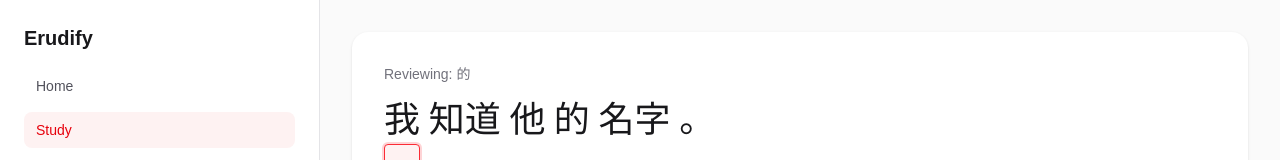
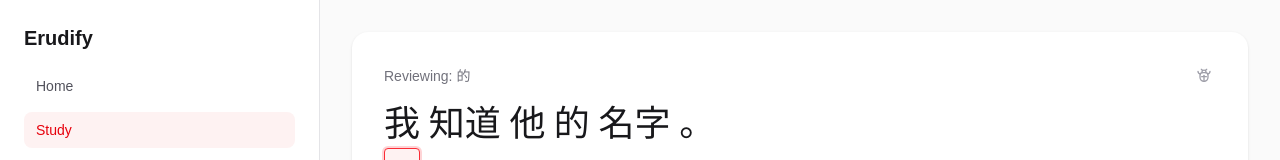
Before and after one commit to erudify/app.js, a Next.js app: page /read in a window 1280 px wide. Shown: the top 160 px of the page. Built offline with nearby package versions, Linux system fonts and the light colour scheme.

Commit message:
Add debug modal to show exercise selection scores (#14)

```diff
--- a/src/app/read/page.tsx
+++ b/src/app/read/page.tsx
@@ -23,6 +23,8 @@ import {
   addExerciseToHistory,
   getExerciseWords,
   getPinyinForWord,
+  getExerciseCandidates,
+  ScoredExercise,
 } from "@/lib/exercises";
 import { processPinyinInput } from "@/lib/pinyin";
 
@@ -193,6 +195,7 @@ export default function ReadPage() {
   const [inputValue, setInputValue] = useState("");
   const [showHint, setShowHint] = useState(false);
   const [hintedWordIndices, setHintedWordIndices] = useState<Set<number>>(new Set()); // Track which word indices had hints
+  const [showDebug, setShowDebug] = useState(false);
   const inputRef = useRef<HTMLInputElement>(null);
 
   // Load exercises and word list on mount
@@ -259,6 +262,12 @@ export default function ReadPage() {
   const currentExercise = displayedExerciseIndex !== null ? exercises[displayedExerciseIndex] : null;
   const currentIndex = displayedExerciseIndex ?? -1;
   const targetWord = nextExerciseData?.index === displayedExerciseIndex ? nextExerciseData.targetWord : undefined;
+
+  // Calculate debug candidates if targetWord is present
+  const debugCandidates = useMemo(() => {
+    if (!targetWord || !showDebug) return [];
+    return getExerciseCandidates(targetWord, exercises, progress);
+  }, [targetWord, showDebug, exercises, progress]);
 
   // Save progress whenever it changes
   useEffect(() => {
@@ -578,8 +587,36 @@ export default function ReadPage() {
           {/* Current exercise */}
           <div className="mb-8 rounded-2xl bg-white p-8 shadow-sm dark:bg-zinc-900">
             {targetWord && (
-              <div className="mb-4 text-sm text-zinc-500 dark:text-zinc-400">
-                Reviewing: <span className="font-medium">{targetWord}</span>
+              <div className="mb-4 flex items-center justify-between">
+                <div className="text-sm text-zinc-500 dark:text-zinc-400">
+                  Reviewing: <span className="font-medium">{targetWord}</span>
+                </div>
+                <button
+                  onClick={() => setShowDebug(true)}
+                  className="rounded p-1 text-zinc-400 hover:bg-zinc-100 hover:text-zinc-600 dark:text-zinc-500 dark:hover:bg-zinc-800 dark:hover:text-zinc-300"
+                  title="Debug exercise selection"
+                >
+                  <svg
+                    xmlns="http://www.w3.org/2000/svg"
+                    width="16"
+                    height="16"
+                    viewBox="0 0 24 24"
+                    fill="none"
+                    stroke="currentColor"
+                    strokeWidth="2"
+                    strokeLinecap="round"
+                    strokeLinejoin="round"
+                  >
+                    <path d="m8 2 1.88 1.88" />
+                    <path d="M14.12 3.88 16 2" />
+                    <path d="M9 7.13v-1a3.003 3.003 0 0 1 6 0v1" />
+                    <path d="M12 20c-3.3 0-6-2.7-6-6v-3a4 4 0 0 1 4-4h4a4 4 0 0 1 4 4v3c0 3.3-2.7 6-6 6" />
+                    <path d="M12 20v-9" />
+                    <path d="M6.53 9C4.6 8.8 3 7.1 3 5" />
+                    <path d="M17.47 9c1.93-.2 3.53-1.9 3.53-4" />
+                    <path d="M8.5 13h7" />
+                  </svg>
+                </button>
               </div>
             )}
 
@@ -670,6 +707,70 @@ export default function ReadPage() {
           </div>
         </div>
       </main>
+
+      {/* Debug Modal */}
+      {showDebug && (
+        <div className="fixed inset-0 z-50 flex items-center justify-center bg-black/50 p-4 backdrop-blur-sm">
+          <div className="flex max-h-[80vh] w-full max-w-2xl flex-col rounded-2xl bg-white shadow-xl dark:bg-zinc-900">
+            <div className="flex items-center justify-between border-b border-zinc-200 p-6 dark:border-zinc-800">
+              <h3 className="text-xl font-bold text-zinc-900 dark:text-white">
+                Exercise Selection Debug: {targetWord}
+              </h3>
+              <button
+                onClick={() => setShowDebug(false)}
+                className="text-zinc-500 hover:text-zinc-700 dark:text-zinc-400 dark:hover:text-zinc-200"
+              >
+                ✕
+              </button>
+            </div>
+            <div className="flex-1 overflow-y-auto p-6">
+              <div className="space-y-4">
+                {debugCandidates.map((cand) => (
+                  <div
+                    key={cand.index}
+                    className={`rounded-xl border p-4 ${cand.index === currentIndex
+                        ? "border-red-500 bg-red-50/50 dark:border-red-900 dark:bg-red-900/20"
+                        : "border-zinc-200 dark:border-zinc-800"
+                      }`}
+                  >
+                    <div className="mb-2 flex items-center justify-between">
+                      <span className="text-sm font-bold text-zinc-900 dark:text-white">
+                        Option #{cand.index} {cand.index === currentIndex && " (Selected)"}
+                      </span>
+                      <span className="rounded bg-zinc-100 px-2 py-0.5 text-sm font-mono font-bold text-zinc-700 dark:bg-zinc-800 dark:text-zinc-300">
+                        Score: {cand.score}
+                      </span>
+                    </div>
+                    <div className="mb-3">
+                      <div className="text-lg text-zinc-900 dark:text-white">{cand.exercise.segments.map(s => s.chinese).join("")}</div>
+                      <div className="text-sm text-zinc-500">{cand.exercise.english}</div>
+                    </div>
+                    <div className="flex flex-wrap gap-2 text-xs">
+                      <span className={`rounded-full px-2 py-0.5 ${cand.breakdown.hasNewWords ? "bg-amber-100 text-amber-700 dark:bg-amber-900/30 dark:text-amber-400" : "bg-green-100 text-green-700 dark:bg-green-900/30 dark:text-green-400"}`}>
+                        {cand.breakdown.hasNewWords ? "Has New Words (-1000)" : "No New Words (+1000)"}
+                      </span>
+                      <span className="rounded-full bg-blue-100 px-2 py-0.5 text-blue-700 dark:bg-blue-900/30 dark:text-blue-400">
+                        Future review words: {cand.breakdown.futureReviewWordsCount} (×100)
+                      </span>
+                      <span className={`rounded-full px-2 py-0.5 ${cand.breakdown.isUnseen ? "bg-green-100 text-green-700 dark:bg-green-900/30 dark:text-green-400" : "bg-zinc-100 text-zinc-500 dark:bg-zinc-800 dark:text-zinc-400"}`}>
+                        {cand.breakdown.isUnseen ? "Unseen (+10)" : "Seen (+0)"}
+                      </span>
+                    </div>
+                  </div>
+                ))}
+              </div>
+            </div>
+            <div className="border-t border-zinc-200 p-6 dark:border-zinc-800">
+              <button
+                onClick={() => setShowDebug(false)}
+                className="w-full rounded-xl bg-zinc-900 px-4 py-2 font-medium text-white hover:bg-zinc-800 dark:bg-white dark:text-zinc-900 dark:hover:bg-zinc-200"
+              >
+                Close
+              </button>
+            </div>
+          </div>
+        </div>
+      )}
     </div>
   );
 }
--- a/src/lib/exercises.ts
+++ b/src/lib/exercises.ts
@@ -1,4 +1,15 @@
 import type { Exercise, StudentProgress, WordIntervalChange } from "./types";
+
+export interface ScoredExercise {
+  exercise: Exercise;
+  index: number;
+  score: number;
+  breakdown: {
+    hasNewWords: boolean;
+    futureReviewWordsCount: number;
+    isUnseen: boolean;
+  };
+}
 
 const INITIAL_INTERVAL = 30; // 30 seconds
 const INTERVAL_MULTIPLIER = 5;
@@ -49,47 +60,14 @@ export function selectNextExercise(
     // We have words to review - pick the most urgent one
     const targetWord = wordsNeedingReview[0].word;
 
-    // Filter exercises that contain the target word
-    const candidateExercises = exercises
-      .map((ex, idx) => ({ exercise: ex, index: idx }))
-      .filter(({ exercise }) => exerciseContainsWord(exercise, targetWord));
+    // Use the new helper to score candidates
+    const scoredExercises = getExerciseCandidates(targetWord, exercises, progress);
 
-    if (candidateExercises.length === 0) {
+    if (scoredExercises.length === 0) {
       // This word is in progress but no exercises contain it?
       // Fall back to new words or next in list
       return selectNewExercise(exercises, progress, orderedWordList);
     }
-
-    // Score each exercise based on priorities
-    const scoredExercises = candidateExercises.map(({ exercise, index }) => {
-      let score = 0;
-
-      const newWords = getNewWords(exercise, progress);
-      const hasNewWords = newWords.length > 0;
-      const exerciseWords = getExerciseWords(exercise);
-
-      // Priority 1: Prefer exercises with no new words (high priority)
-      if (!hasNewWords) {
-        score += 1000;
-      }
-
-      // Priority 2: Prefer exercises with words that have future review dates
-      const futureReviewWords = exerciseWords.filter((word) => {
-        const wp = progress.words[word];
-        return wp && wp.nextReview > now;
-      });
-      score += futureReviewWords.length * 100;
-
-      // Priority 3: Prefer exercises not seen before
-      if (!progress.seenExercises.has(index)) {
-        score += 10;
-      }
-
-      return { exercise, index, score };
-    });
-
-    // Sort by score (highest first)
-    scoredExercises.sort((a, b) => b.score - a.score);
 
     return {
       exercise: scoredExercises[0].exercise,
@@ -100,6 +78,54 @@ export function selectNextExercise(
 
   // No words need review - pick the next word in the HSK list that isn't mastered
   return selectNewExercise(exercises, progress, orderedWordList);
+}
+
+/**
+ * Get all candidate exercises for a word, ranked by score
+ */
+export function getExerciseCandidates(
+  word: string,
+  exercises: Exercise[],
+  progress: StudentProgress
+): ScoredExercise[] {
+  const now = Date.now();
+
+  const candidateExercises = exercises
+    .map((ex, idx) => ({ exercise: ex, index: idx }))
+    .filter(({ exercise }) => exerciseContainsWord(exercise, word));
+
+  const scored = candidateExercises.map(({ exercise, index }) => {
+    let score = 0;
+
+    const newWords = getNewWords(exercise, progress);
+    const hasNewWords = newWords.length > 0;
+    const exerciseWords = getExerciseWords(exercise);
+
+    // Score calculations
+    if (!hasNewWords) score += 1000;
+
+    const futureReviewWordsCount = exerciseWords.filter((w) => {
+      const wp = progress.words[w];
+      return wp && wp.nextReview > now;
+    }).length;
+    score += futureReviewWordsCount * 100;
+
+    const isUnseen = !progress.seenExercises.has(index);
+    if (isUnseen) score += 10;
+
+    return {
+      exercise,
+      index,
+      score,
+      breakdown: {
+        hasNewWords,
+        futureReviewWordsCount,
+        isUnseen,
+      },
+    };
+  });
+
+  return scored.sort((a, b) => b.score - a.score);
 }
 
 /**
```
